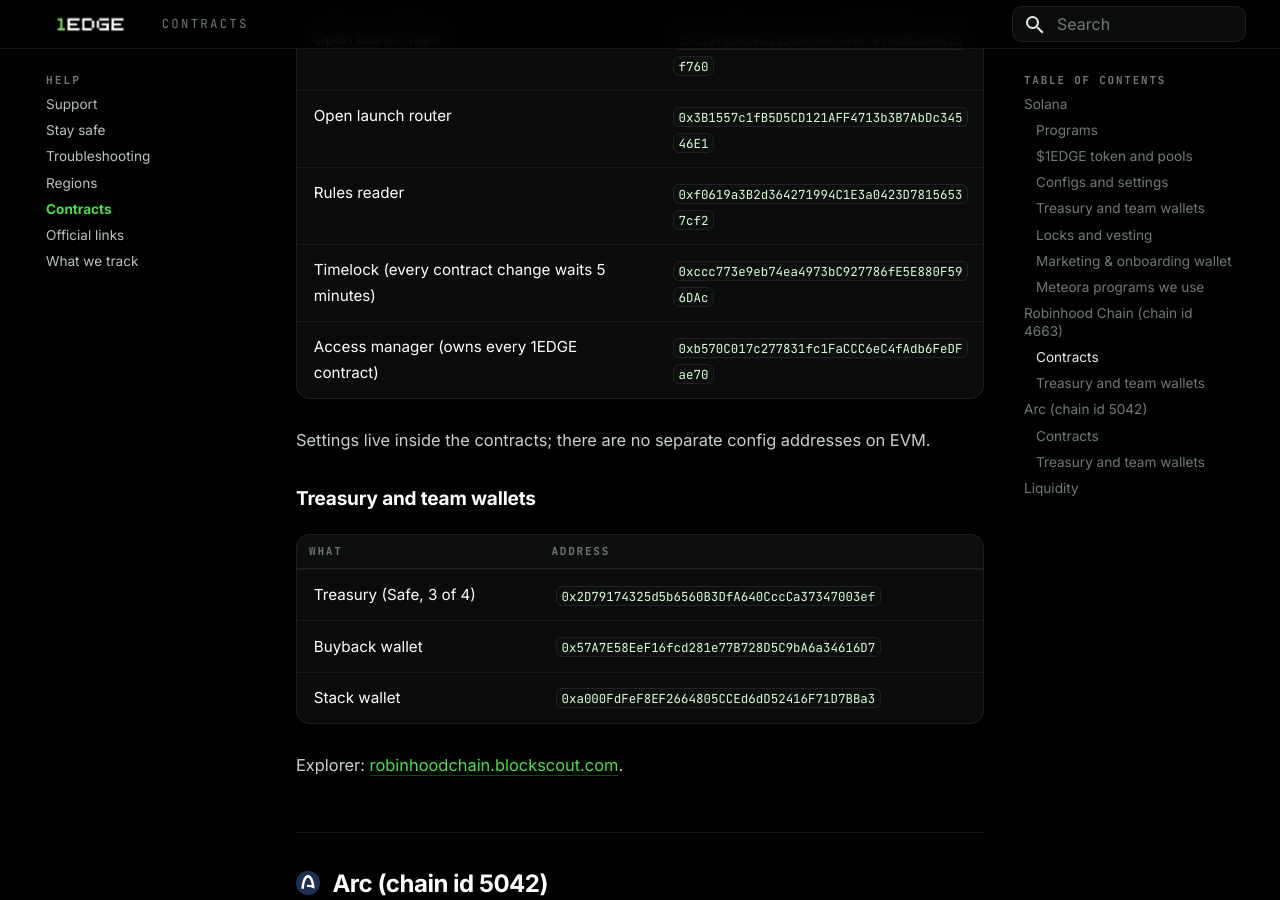
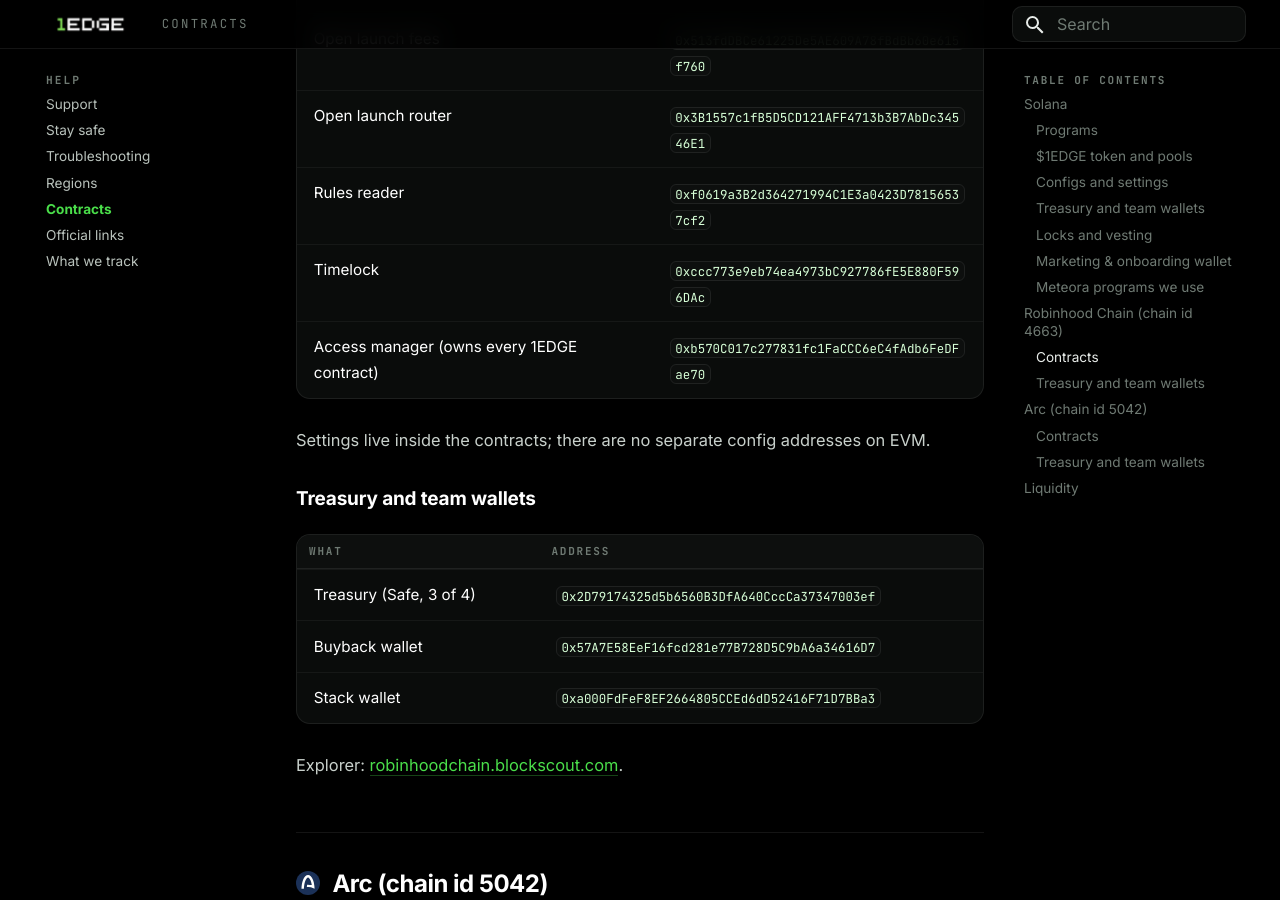
Before and after one commit to Tedz-1edge/1edge-docs, an MkDocs documentation site: the page built from docs/help/contracts.md, in a window 1280 px wide and 900 px high, scrolled down 5036 px. Built offline with MkDocs 1.6.1 and Material for MkDocs 9.7.7, drawn with Linux system fonts in a browser that asks for light colours; some of the changed text lies outside the part shown.

Commit message:
Contracts: Timelock rows list the address only (founder: internal operations are not for the docs)
Co-Authored-By: Claude Opus 5.5 <noreply@anthropic.com>

```diff
--- a/docs/help/contracts.md
+++ b/docs/help/contracts.md
@@ -177,7 +177,7 @@ Meteora DBC (launch curves) `dbcij3LWUppWqq96dh6gJWwBifmcGfLSB5D4DuSMaqN` · Met
 | Open launch fees | `0x513fdDBCe61225De5AE609A78fBdBb60e615f760` |
 | Open launch router | `0x3B1557c1fB5D5CD121AFF4713b3B7AbDc34546E1` |
 | Rules reader | `0xf0619a3B2d364271994C1E3a0423D78156537cf2` |
-| Timelock (every contract change waits 5 minutes) | `0xccc773e9eb74ea4973bC927786fE5E880F596DAc` |
+| Timelock | `0xccc773e9eb74ea4973bC927786fE5E880F596DAc` |
 | Access manager (owns every 1EDGE contract) | `0xb570C017c277831fc1FaCCC6eC4fAdb6FeDFae70` |
 
 Settings live inside the contracts; there are no separate config addresses on EVM.
@@ -208,7 +208,7 @@ Explorer: [robinhoodchain.blockscout.com](https://robinhoodchain.blockscout.com)
 | Open launch fees | `0xb9f45305893fB1e9eC6B0FF2050e87D94D03d47C` |
 | Open launch router | `0x2B3027836F1846241482F768E175e1EECF7c2111` |
 | Rules reader | `0xf0619a3B2d364271994C1E3a0423D78156537cf2` |
-| Timelock (every contract change waits 48 hours) | `0xccc773e9eb74ea4973bC927786fE5E880F596DAc` |
+| Timelock | `0xccc773e9eb74ea4973bC927786fE5E880F596DAc` |
 | Access manager (owns every 1EDGE contract) | `0xb570C017c277831fc1FaCCC6eC4fAdb6FeDFae70` |
 
 The core contracts share their Robinhood Chain addresses. The open-launch contracts are separate deployments with their own addresses, and `0xb9f4…d47C` is a different contract on each chain.
```
